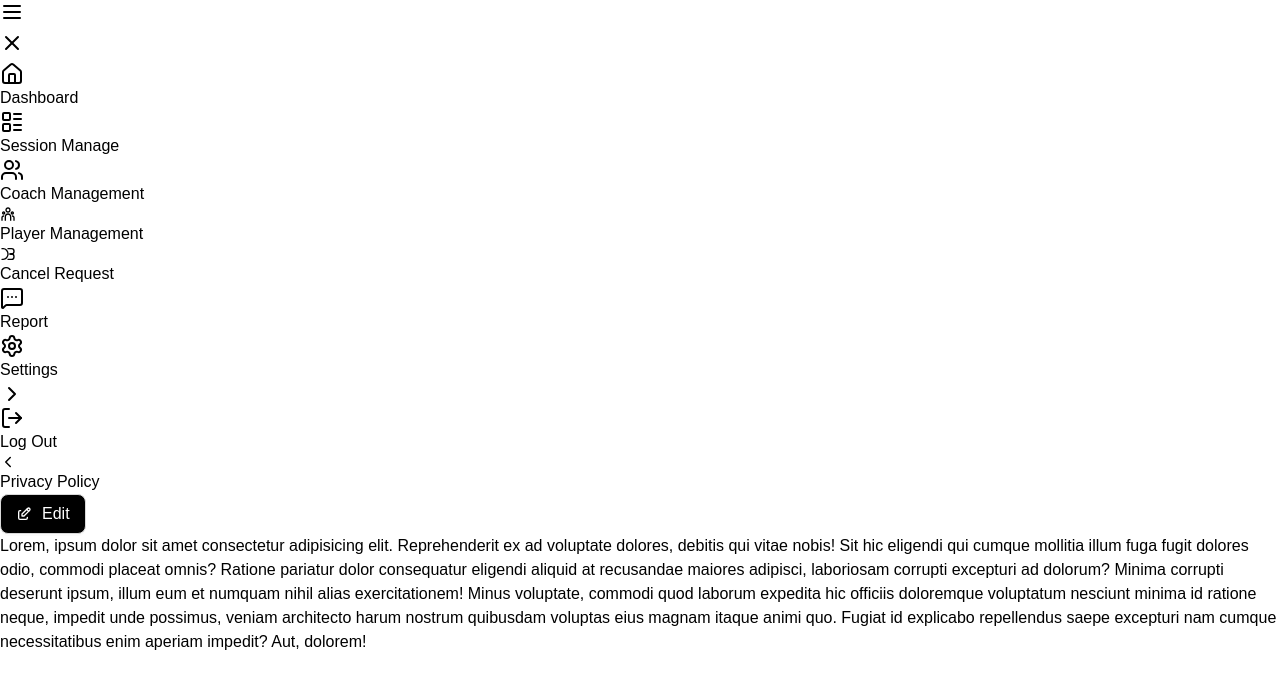
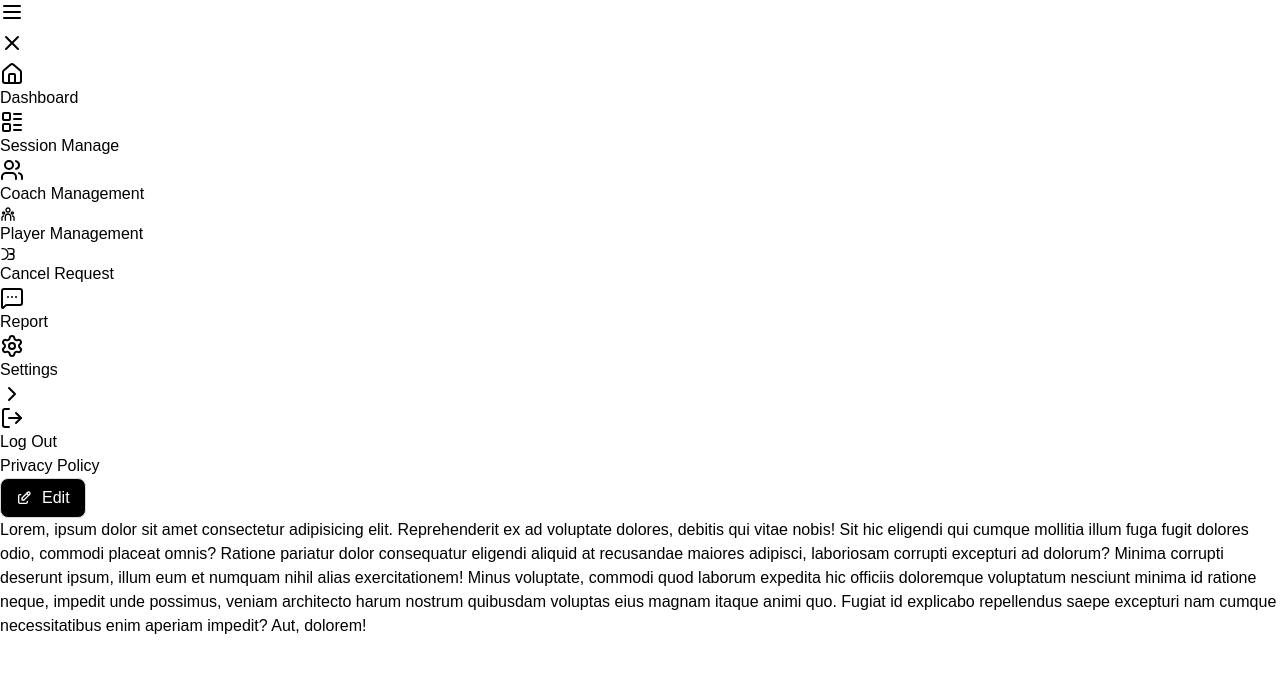
Before and after one commit to mahfujalam1/kevin-dashboard, a React (Vite) app: page /settings/privacy-policy in a window 1280 px wide. Shown: the top 688 px of the page. Built offline with nearby package versions, Linux system fonts and the light colour scheme; a web font is replaced by a local one.

Commit message:
back arrow icon removed

```diff
--- a/src/page/PrivacyPolicy/PrivacyPolicyPage.jsx
+++ b/src/page/PrivacyPolicy/PrivacyPolicyPage.jsx
@@ -1,5 +1,4 @@
 
-import { IoChevronBack } from "react-icons/io5";
 import { TbEdit } from "react-icons/tb";
 import { Link } from "react-router-dom";
 import CustomButton from "../../utils/CustomButton";
@@ -9,9 +8,7 @@ const PrivacyPolicyPage = () => {
     <section className="w-full h-full min-h-screen">
       <div className="flex justify-between items-center py-5">
         <div className="flex  items-center">
-          <Link to="/settings">
-            <IoChevronBack className="text-2xl" />
-          </Link>
+
           <h1 className="text-2xl font-semibold">Privacy Policy</h1>
         </div>
         <Link to={"/settings/edit-privacy-policy/11"}>
```
